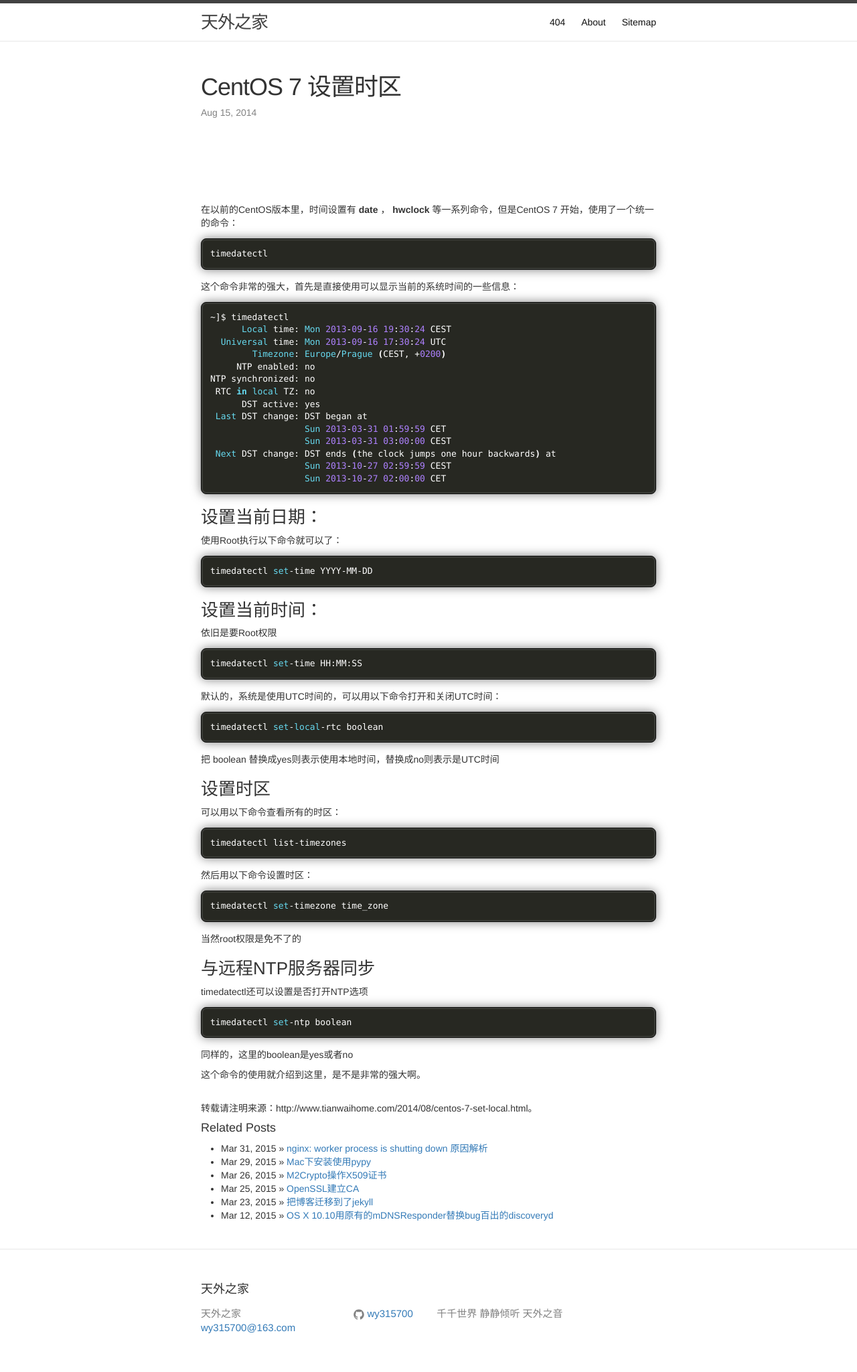
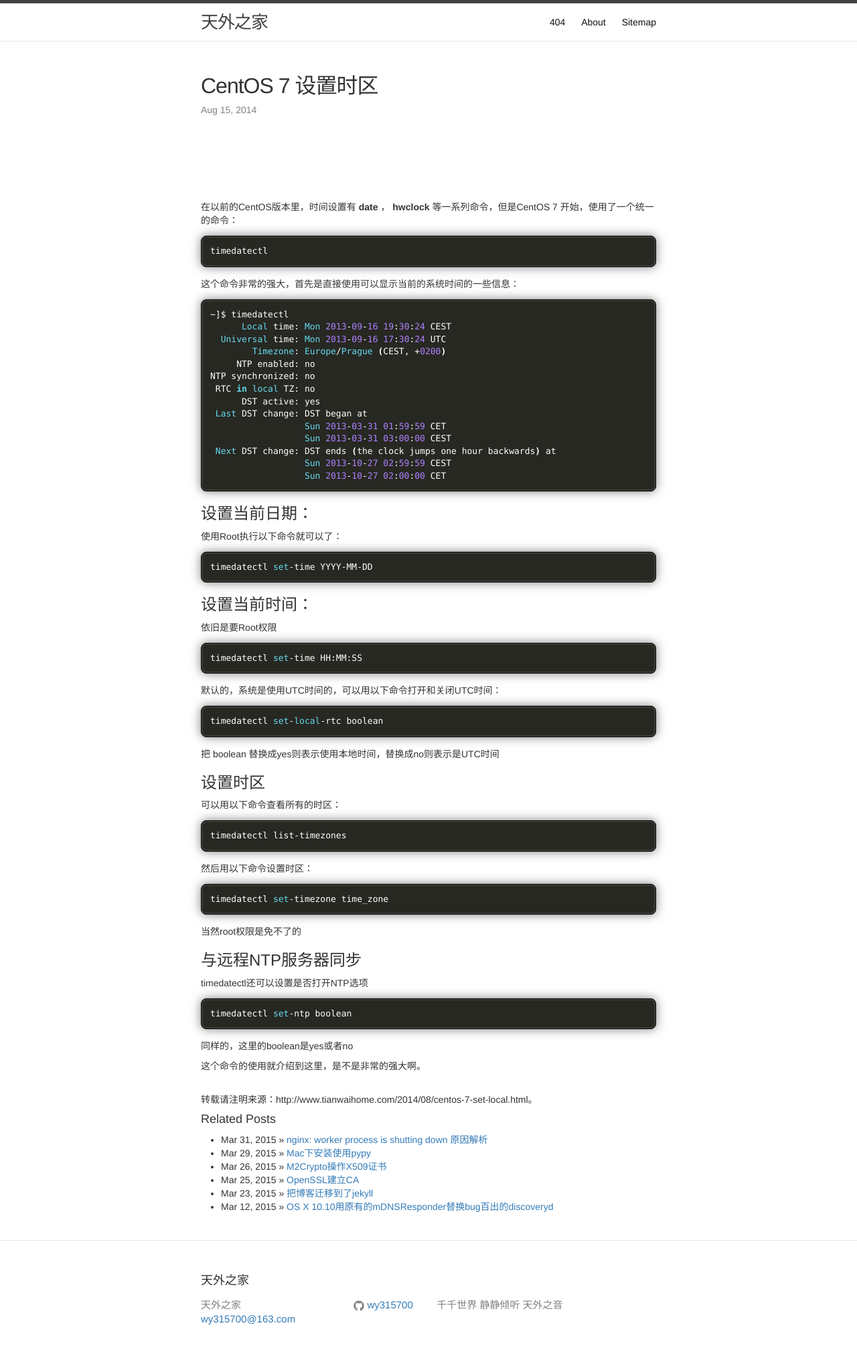
Before and after one commit to wy315700/wy315700.github.io, a Jekyll site: the page built from _posts/2014-08-15-centos-7-set-local.markdown, in a window 1280 px wide. Shown: the whole page at 67% size. Built offline with Jekyll 4.4.1, drawn with Linux system fonts in a browser that asks for light colours.

Commit message:
change font size

```diff
--- a/_sass/_layout.scss
+++ b/_sass/_layout.scss
@@ -198,12 +198,12 @@
 }
 
 .post-title {
-    font-size: 36px;
+    font-size: 32px;
     letter-spacing: -1px;
     line-height: 1;
 
     @include media-query($on-laptop) {
-        font-size: 36px;
+        font-size: 30px;
     }
 }
 
@@ -211,26 +211,26 @@
     margin-bottom: $spacing-unit;
 
     h2 {
-        font-size: 32px;
+        font-size: 30px;
 
         @include media-query($on-laptop) {
-            font-size: 28px;
+            font-size: 26px;
         }
     }
 
     h3 {
-        font-size: 26px;
+        font-size: 24px;
 
         @include media-query($on-laptop) {
-            font-size: 22px;
+            font-size: 20px;
         }
     }
 
     h4 {
-        font-size: 20px;
+        font-size: 18px;
 
         @include media-query($on-laptop) {
-            font-size: 18px;
+            font-size: 16px;
         }
     }
 }
```
